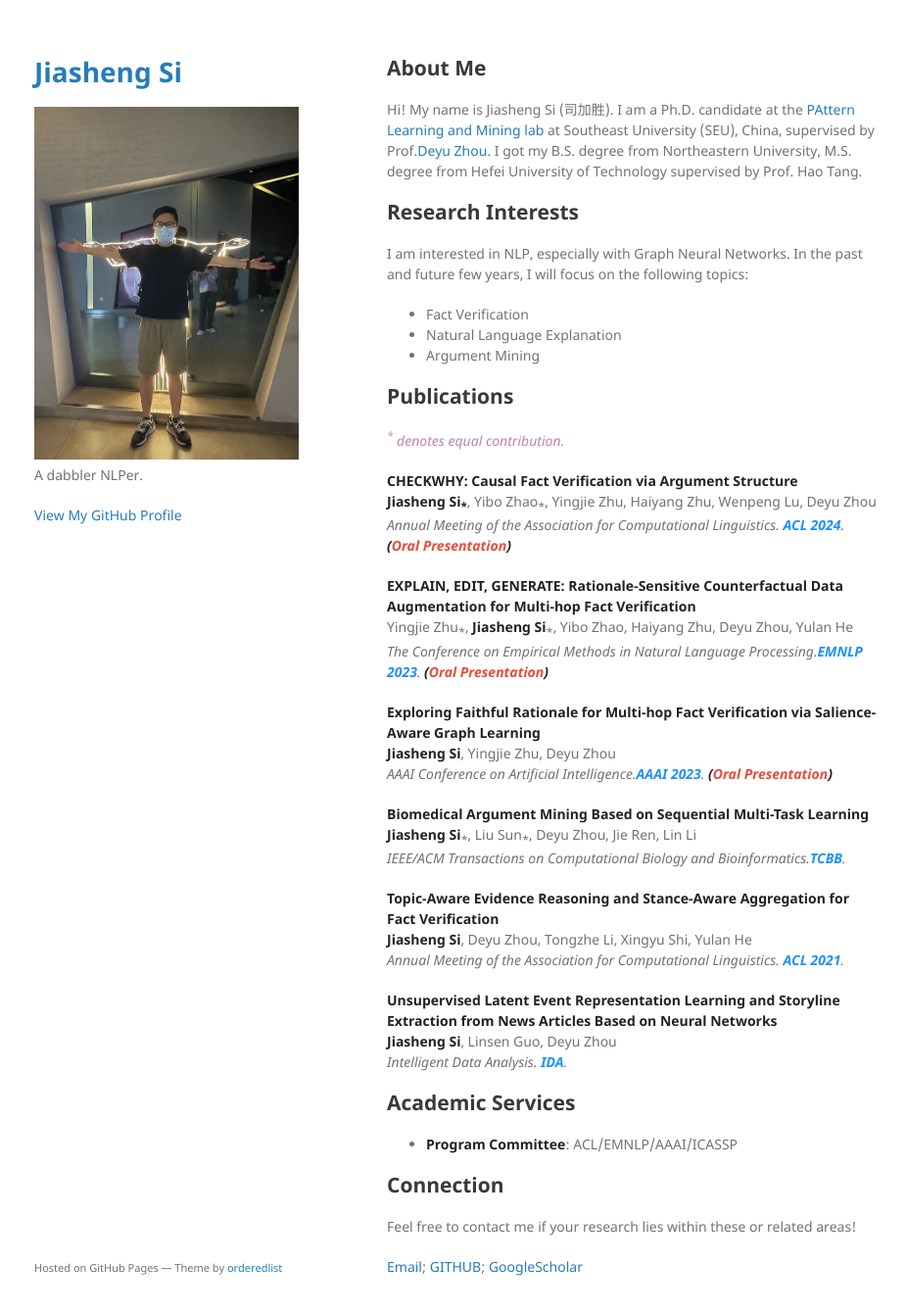
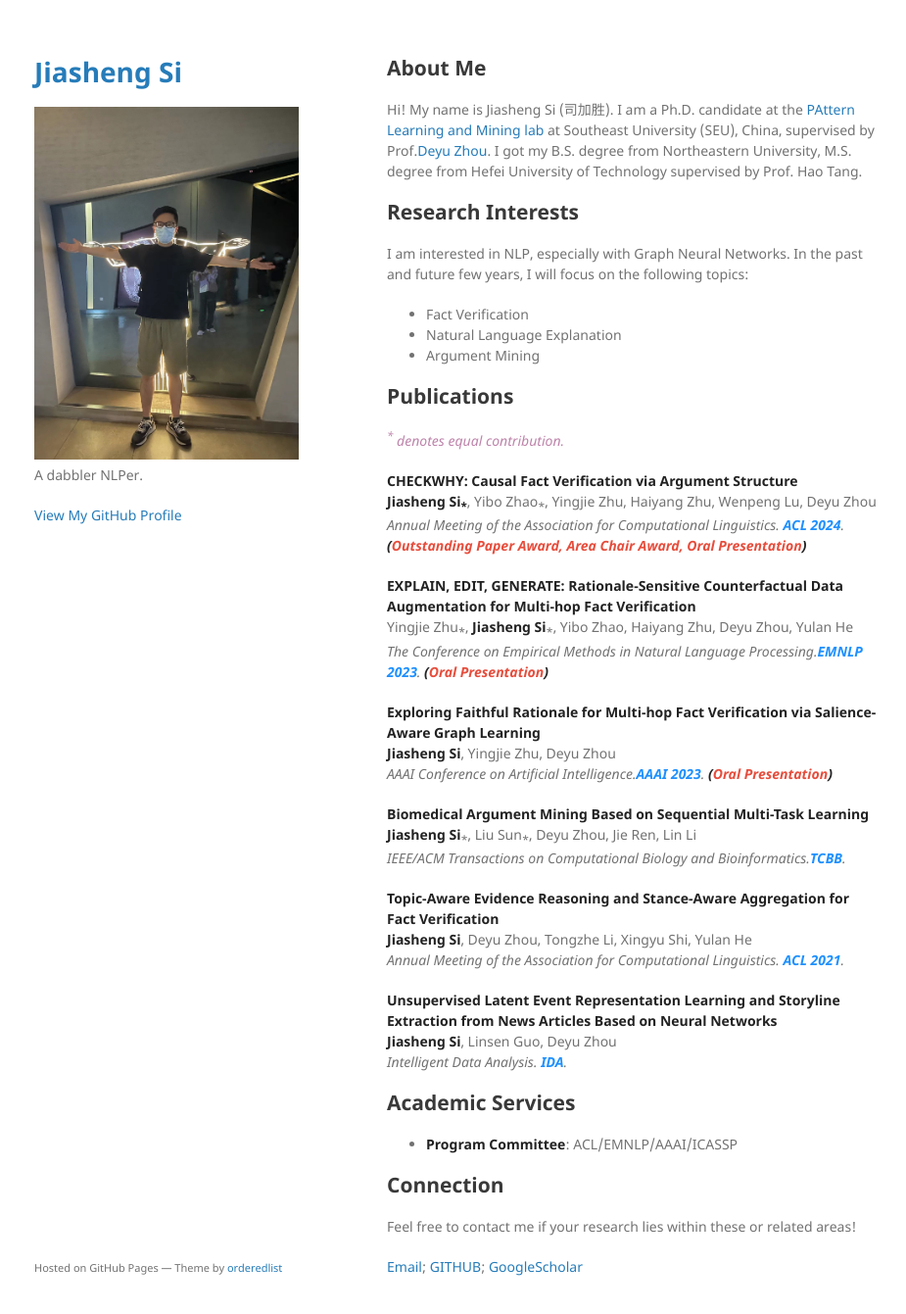
Before and after one commit to jasenchn/jasenchn.github.io, a Jekyll site: the page built from index.md, in a window 1280 px wide and 1373 px high. Shown: the top 1341 px of the window at 98% size, without its empty margins (175-1100 px from the left). Built offline with Jekyll 4.4.1, drawn with Linux system fonts in a browser that asks for light colours; our own code applies the rules of GitHub Pages for plain Markdown files.

Commit message:
Update index.md

```diff
--- a/index.md
+++ b/index.md
@@ -27,7 +27,7 @@ I will focus on the following topics:
 <br />
 <strong>Jiasheng Si<sub>*</sub></strong>, Yibo Zhao<sub>*</sub>, Yingjie Zhu, Haiyang Zhu, Wenpeng Lu, Deyu Zhou
 <br />
-<em>Annual Meeting of the Association for Computational Linguistics. <strong><i style="color:#1e90ff">ACL 2024</i></strong>. <strong>(<i style="color:#e74d3c">Oral Presentation</i>)</strong></em>
+<em>Annual Meeting of the Association for Computational Linguistics. <strong><i style="color:#1e90ff">ACL 2024</i></strong>. <strong>(<i style="color:#e74d3c">Outstanding Paper Award, Area Chair Award, Oral Presentation</i>)</strong></em>
 <br/>
 </p>
 </div>
```
